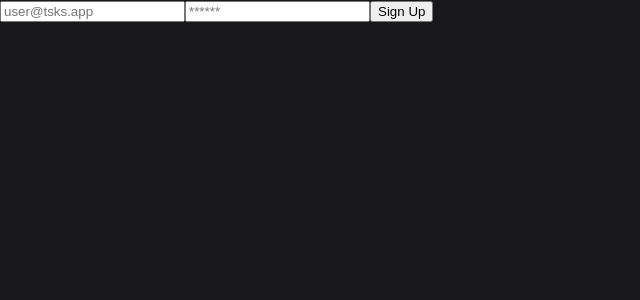
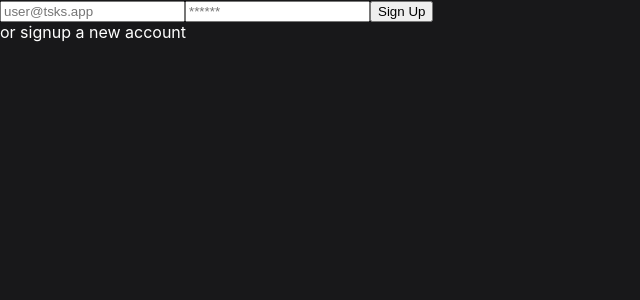
Before and after one commit to luanrv00/tsks, a Next.js app: page /signin in a window 1280 px wide. Shown: the top 300 px of the page, without its empty margins (0-640 px from the left). Built offline with nearby package versions, Linux system fonts and the light colour scheme.

Commit message:
feat: renders link to signup on signin page

```diff
--- a/pages/signin.js
+++ b/pages/signin.js
@@ -1,5 +1,6 @@
 import React, {useState} from 'react'
 import {useRouter} from 'next/router'
+import Link from 'next/link'
 import UserForm from '../components/user-form'
 import FlashMessage from '../components/flash-message'
 
@@ -28,8 +29,9 @@ export default function SignIn() {
 
   return (
     <>
-      <FlashMessage type='error' message={reqError}/>
-      <UserForm handleSubmit={handleSubmit}/>
+      <FlashMessage type='error' message={reqError} />
+      <UserForm handleSubmit={handleSubmit} />
+      <Link href='/signup'>or signup a new account</Link>
     </>
   )
 }
```
